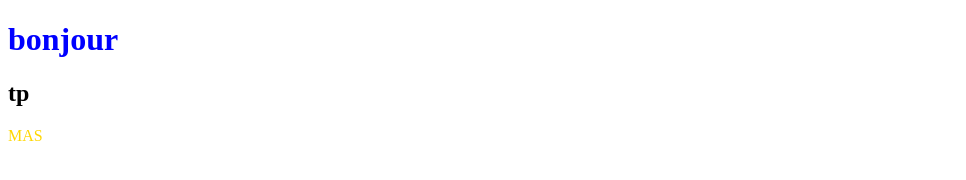
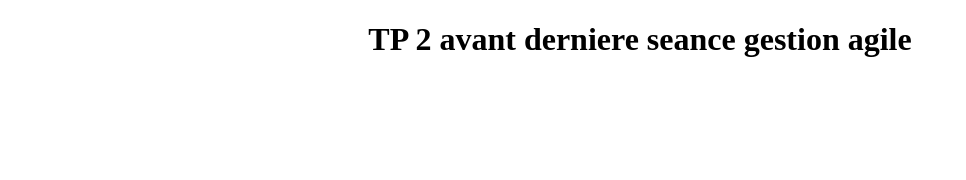
Before and after one commit to ZikoBkr06/tp-gestion, a plain HTML site: page index.html in a window 1280 px wide. Shown: the whole page, without its empty margins (0-966 px from the left). Drawn offline with Linux system fonts and the light colour scheme.

Commit message:
zikoBKr7474

```diff
--- a/index.css
+++ b/index.css
@@ -1,9 +1,3 @@
 h1{
-    color: blue;
+    text-align: center;
 }
-h2{
-    color: black;
-}
-span{
-    color: gold;
-}
--- a/index.html
+++ b/index.html
@@ -8,10 +8,8 @@
 </head>
 <body>
 
-    <h1>bonjour </h1>
-    <h2> tp </h2>
-    <span> MAS </span>
 
+    <h1> TP 2 avant derniere seance gestion agile </h1>
 
 </body>
 </html>
```
